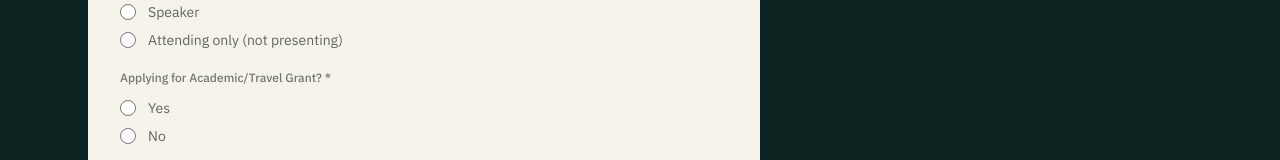
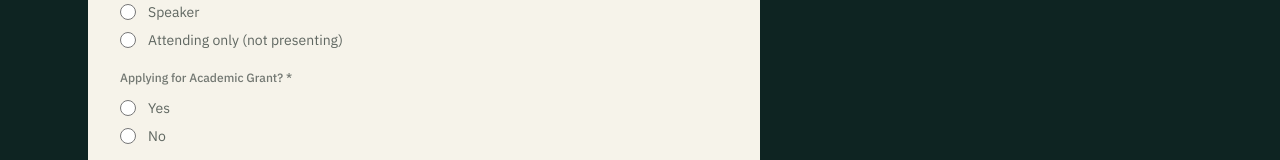
Before and after one commit to sach2027/SACH, a Next.js app: page / in a window 1280 px wide. Shown: the part 3331-3491 px from the top of the page. Built offline with nearby package versions, Linux system fonts and the light colour scheme.

Commit message:
Rename Academic/Travel Grant to Academic Grant

```diff
--- a/src/components/InterestForm.tsx
+++ b/src/components/InterestForm.tsx
@@ -133,7 +133,7 @@ export default function InterestForm() {
       </div>
 
       <RadioGroup legend="Presentation type" name="presentationType" options={presentationOptions} />
-      <RadioGroup legend="Applying for Academic/Travel Grant?" name="grant" options={grantOptions} />
+      <RadioGroup legend="Applying for Academic Grant?" name="grant" options={grantOptions} />
 
       {status === 'error' && (
         <p className="text-sm text-coral-dark" role="alert">
--- a/src/lib/content.ts
+++ b/src/lib/content.ts
@@ -58,7 +58,7 @@ export const awards: AwardCategory[] = [
   },
   {
     icon: 'plane',
-    name: 'Academic/Travel Grant',
+    name: 'Academic Grant',
     winners: '5 awardees',
     eligibility: 'Open to registered abstract presenters who are under 30 years of age.',
     amount: 'Each awardee will receive USD 100.',
```
Also changed, not shown: 1 other file (tests, documents, lock files or other folders).
